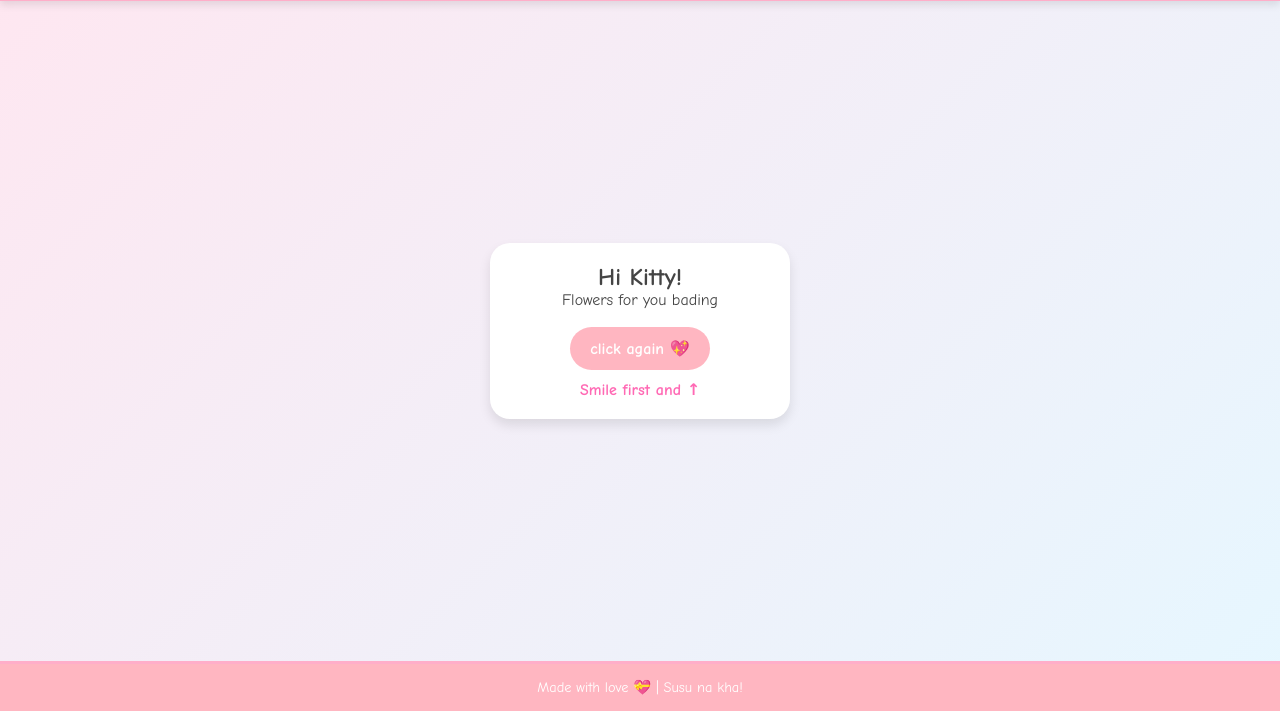
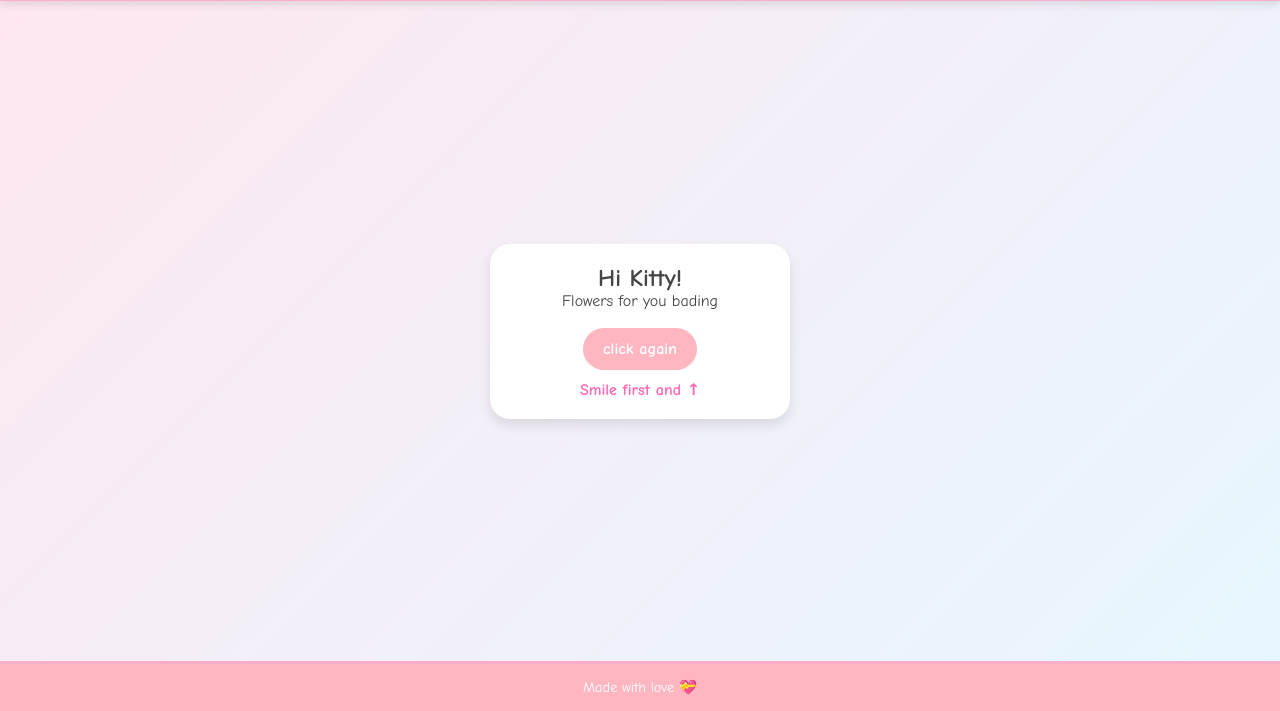
Before and after one commit to Redien02/foryou, a plain HTML site: page index.html in a window 1280 px wide. Both pictures are taken after a click on the button "Click this💕". Shown: the part 89-800 px from the top of the page. Drawn offline with Linux system fonts and the light colour scheme.

Commit message:
Add files via upload

```diff
--- a/index.html
+++ b/index.html
@@ -135,7 +135,7 @@
   </main>
 
   <footer>
-    Made with love 💝 | Susu na kha!
+    Made with love 💝
   </footer>
 
 <script>
@@ -151,7 +151,7 @@
         // First time only → show smile message with fade in
         msg.textContent = "Smile first and ↑";
         msg.classList.add("show");
-        btn.textContent = "click again 💖";
+        btn.textContent = "click again";
 
 
         waitingForSmile = false;
```
